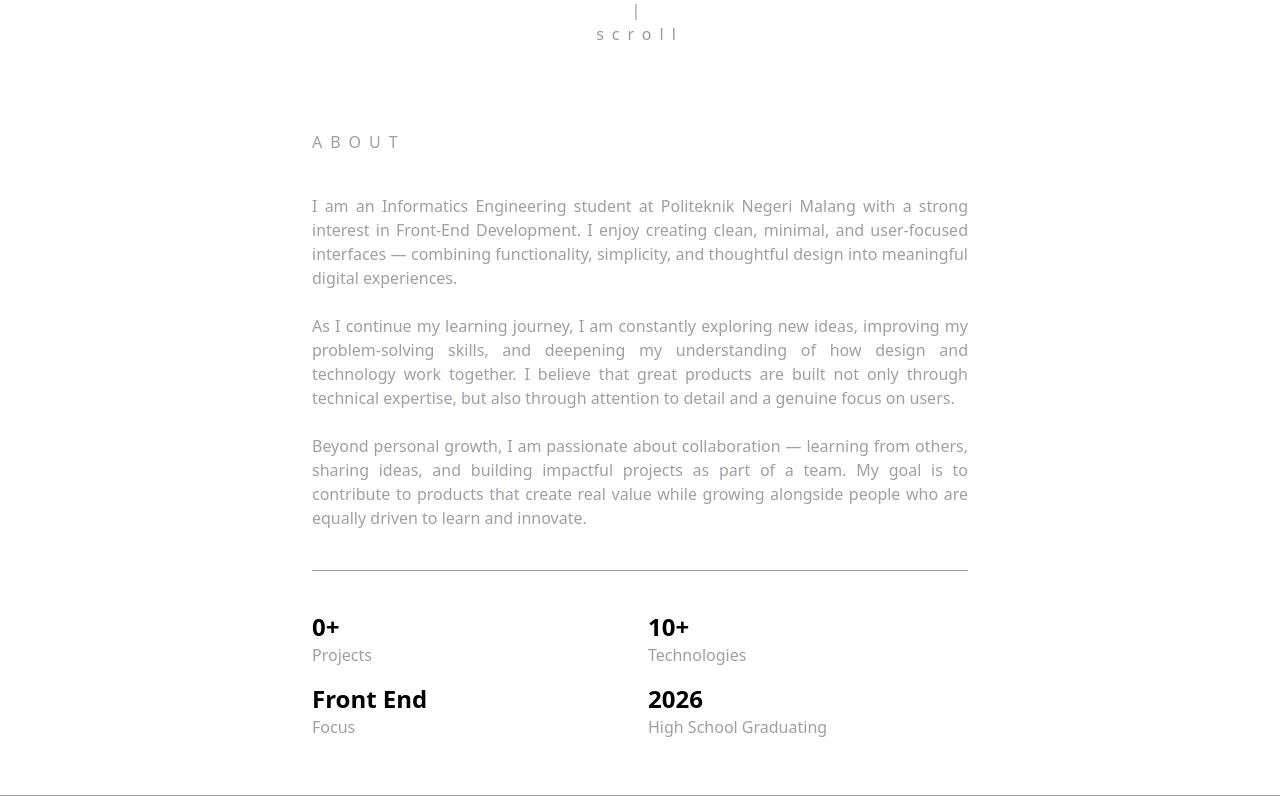
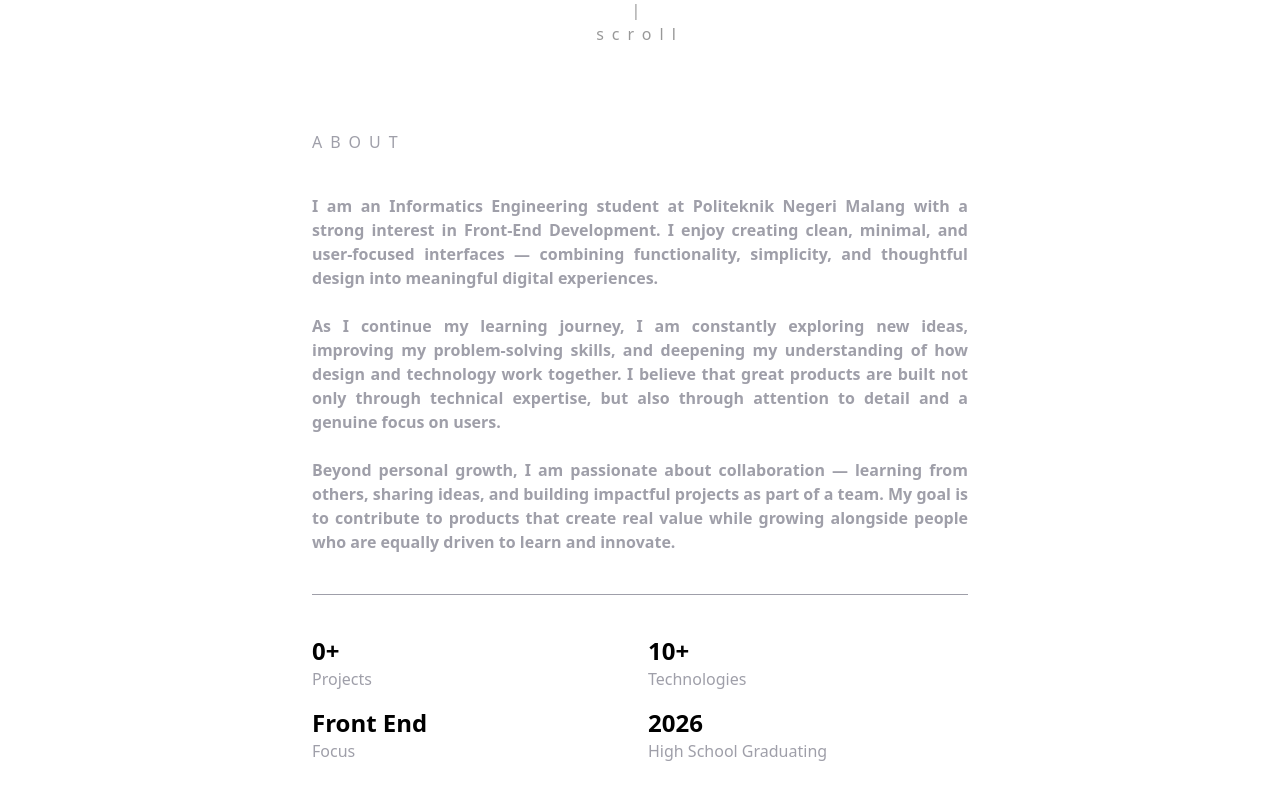
Before and after one commit to ryaand/portfolio, a Next.js app: page / in a window 1280 px wide. Shown: the part 726-1526 px from the top of the page. Built offline with nearby package versions, Linux system fonts and the light colour scheme.

Commit message:
refractor: adjust about section animation

```diff
--- a/src/Components/AboutSection/index.js
+++ b/src/Components/AboutSection/index.js
@@ -8,19 +8,19 @@ const AboutSection = () => {
             <div className="flex items-center  max-w-3xl w-full h-full text-zinc-400">
                 <div className="flex flex-col justify-between h-full p-14 gap-10">
                     <motion.div
-                    initial={{ opacity: 0, x:-20 }}
+                    initial={{ opacity: 0, x:-5 }}
                     whileInView={{ opacity: 1, x:0 }}
-                    viewport={{ margin: "-110px" }}
-                    transition={{ duration:0.8 }}
-                    className="font-extralight tracking-[0.5em] text-zinc-400">
+                    viewport={{ margin: "-100px" }}
+                    transition={{ duration:0.7 }}
+                    className="font-extralight tracking-[0.5em]">
                         ABOUT
                     </motion.div>
                     <motion.div
-                    initial={{ opacity: 0, y:15 }}
+                    initial={{ opacity: 0, y:5 }}
                     whileInView={{ opacity: 1, y:0 }}
                     viewport={{ margin: "-300px" }}
                     transition={{ duration:0.7, ease:easeOut }}
-                    className="text-justify text-zinc-400">
+                    className="text-justify font-semibold">
                         I am an Informatics Engineering student at Politeknik Negeri Malang with a strong interest in Front-End Development. I enjoy creating clean, minimal, and user-focused interfaces — combining functionality, simplicity, and thoughtful design into meaningful digital experiences.
                         <br></br>
                         <br></br>
@@ -30,7 +30,7 @@ const AboutSection = () => {
                         Beyond personal growth, I am passionate about collaboration — learning from others, sharing ideas, and building impactful projects as part of a team. My goal is to contribute to products that create real value while growing alongside people who are equally driven to learn and innovate.
                     </motion.div>
                     <motion.div
-                    initial={{ opacity: 0, y:10 }}
+                    initial={{ opacity: 0, y:5 }}
                     whileInView={{ opacity: 1, y:0 }}
                     viewport={{ margin: "-200px" }}
                     transition={{ duration:0.7, ease:easeOut }}
```
